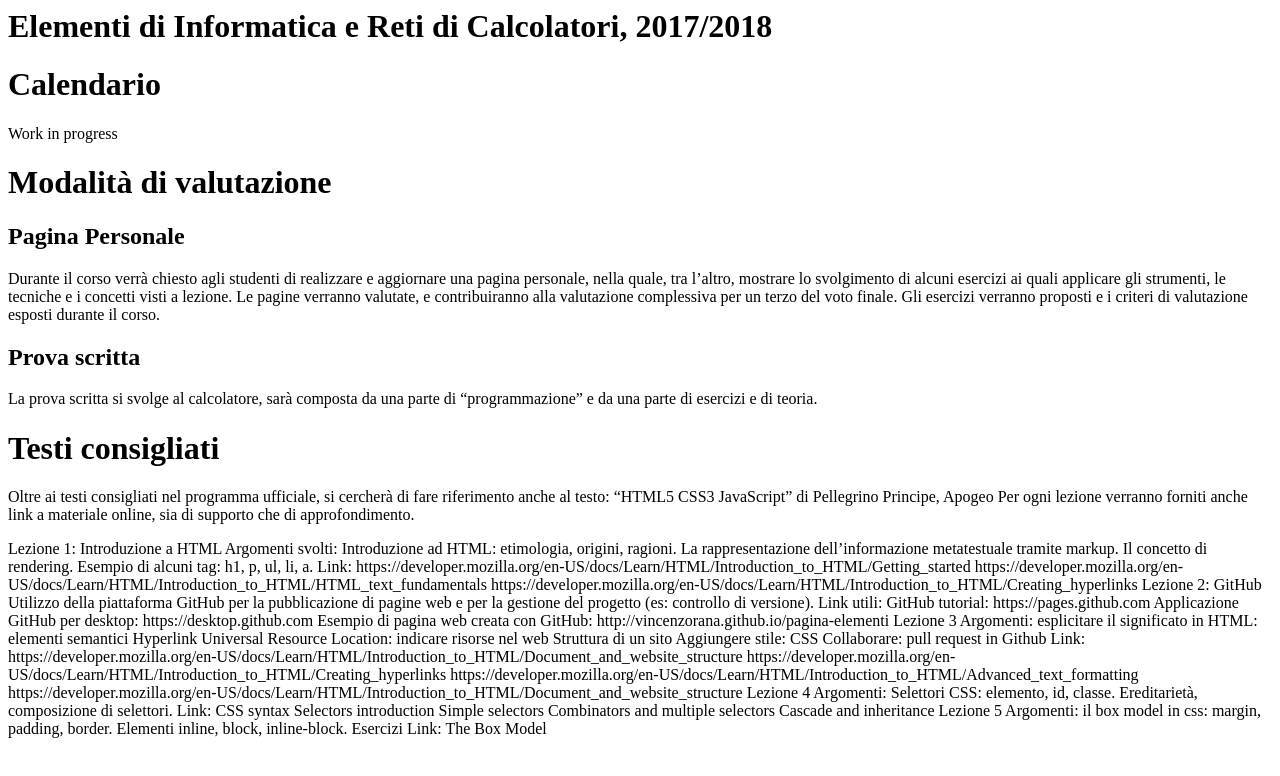
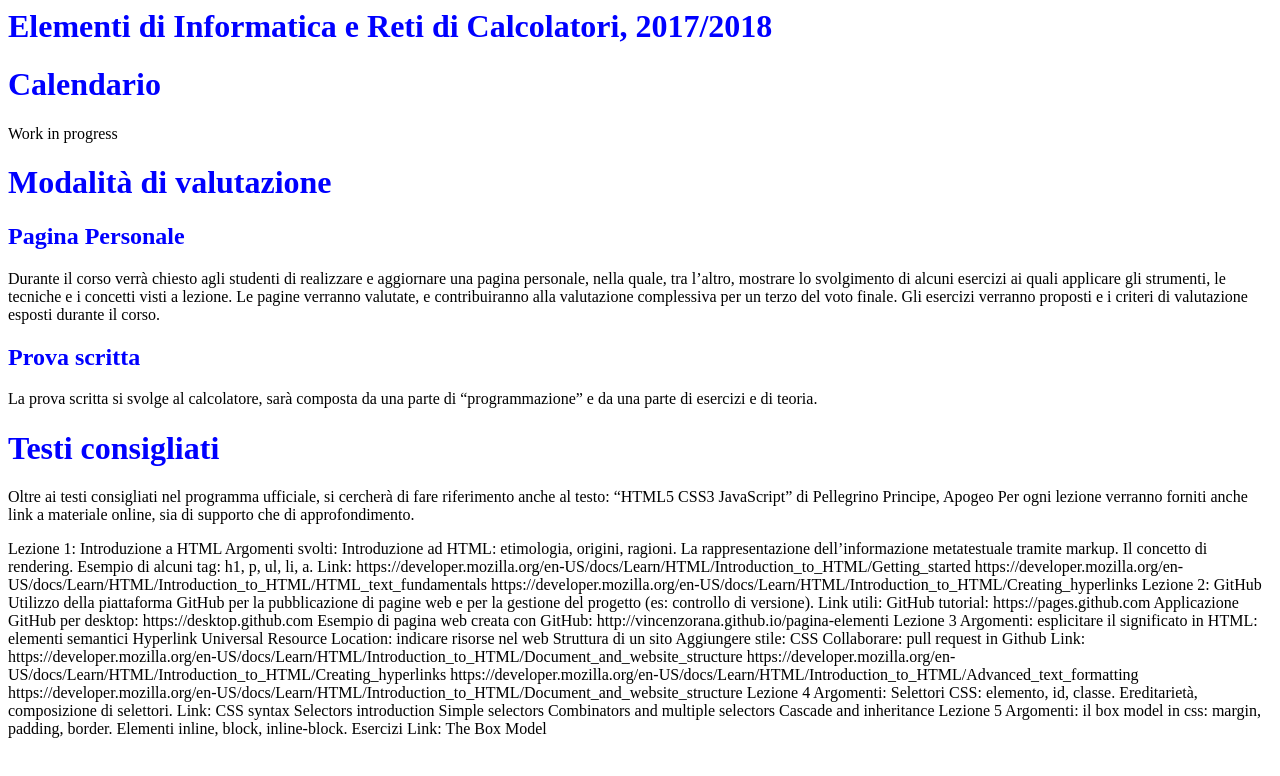
Before and after one commit to barbararoncalli/Elementi_informatica, a plain HTML site: page index.html in a window 1280 px wide. Drawn offline with Linux system fonts and the light colour scheme.

Commit message:
incluso file css

```diff
--- a/index.html
+++ b/index.html
@@ -1,3 +1,9 @@
+<html>
+ <head>
+  <link href="style.css" rel="stylesheet" type="text/css"
+ </head>
+ <body>
+
 <h1>Elementi di Informatica e Reti di Calcolatori, 2017/2018</h1>
 
 <h1>Calendario</h1>
--- /dev/null
+++ b/style.css
@@ -0,0 +1,3 @@
+h1, h2, h3 {
+  color: blue;
+}
```
Also changed, not shown: 1 other file.
